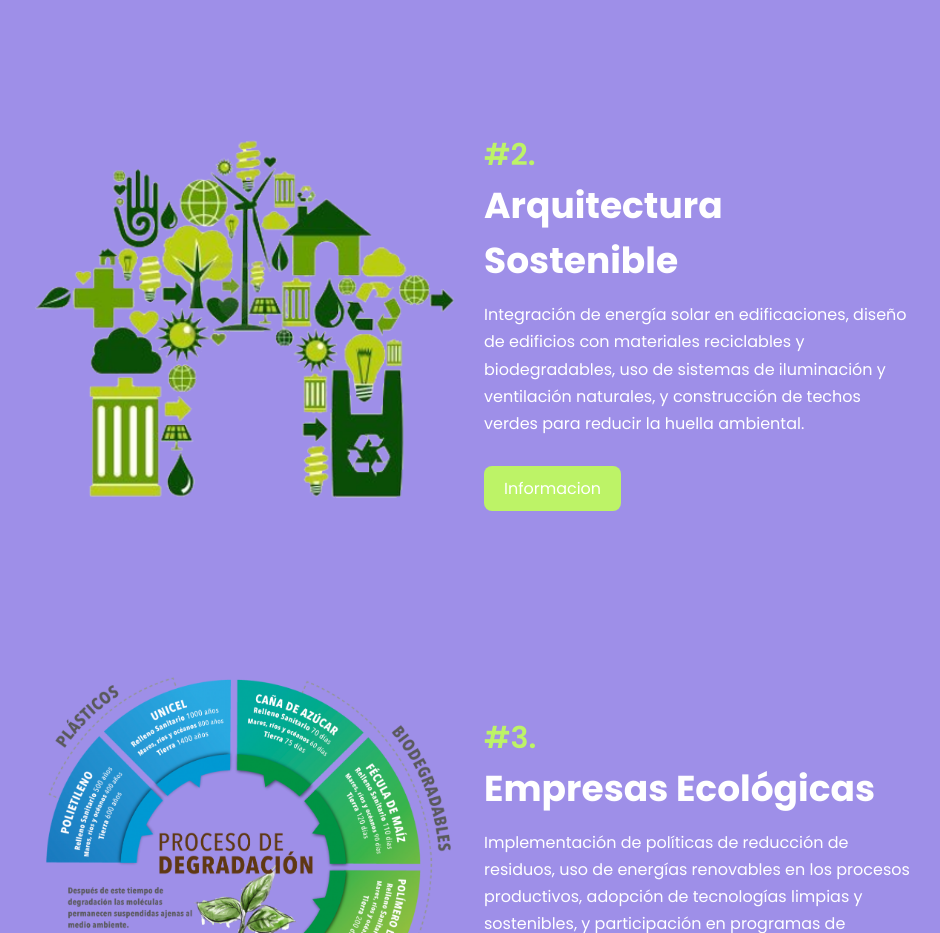
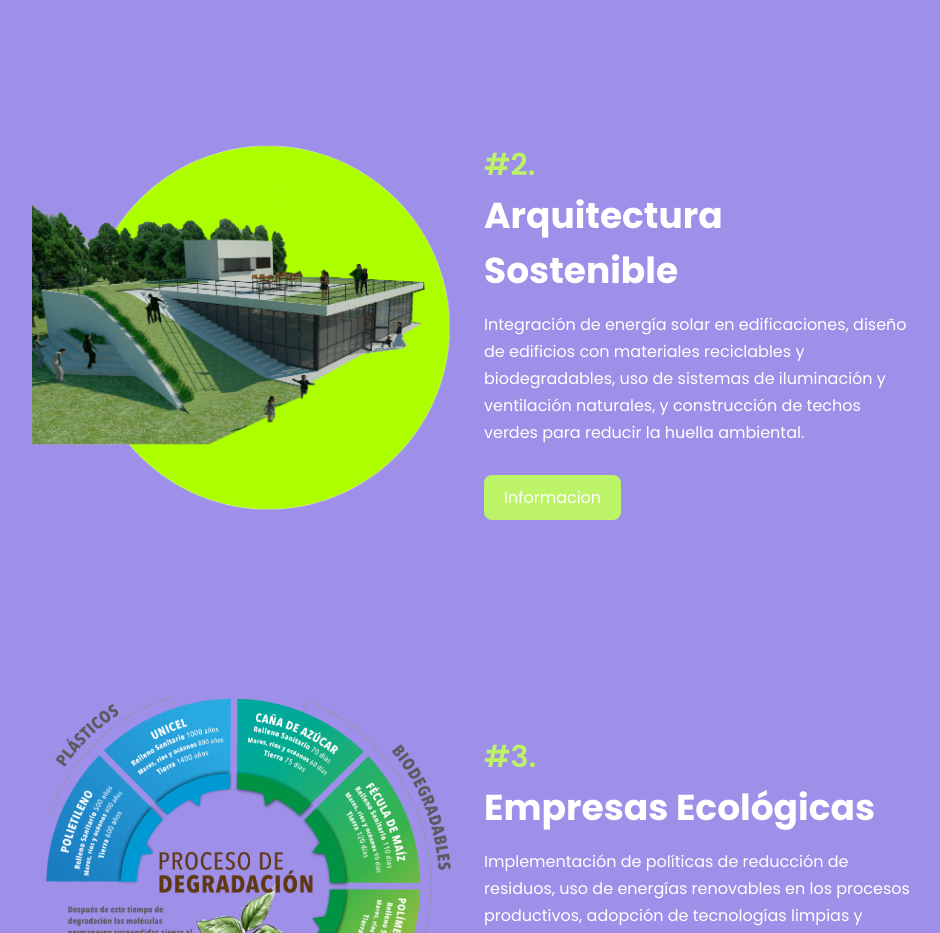
Before and after one commit to cala18/Prae, a plain HTML site: page index.html in a window 1280 px wide. Shown: the part 1340-2273 px from the top of the page, without its empty margins (168-1108 px from the left). Drawn offline with nearby package versions, Linux system fonts and the light colour scheme.

Commit message:
feat: :art: ART

```diff
--- a/index.html
+++ b/index.html
@@ -57,7 +57,7 @@
     </section>
     <section class="about" id="about">
       <div class="about-img">
-        <img src="./Images/casa-sustentable.png" />
+        <img src="./Images/n-3.png" />
       </div>
       <div class="about-text">
         <span>#2.</span>
```
Also changed, not shown: Images/n-3.png (added).
